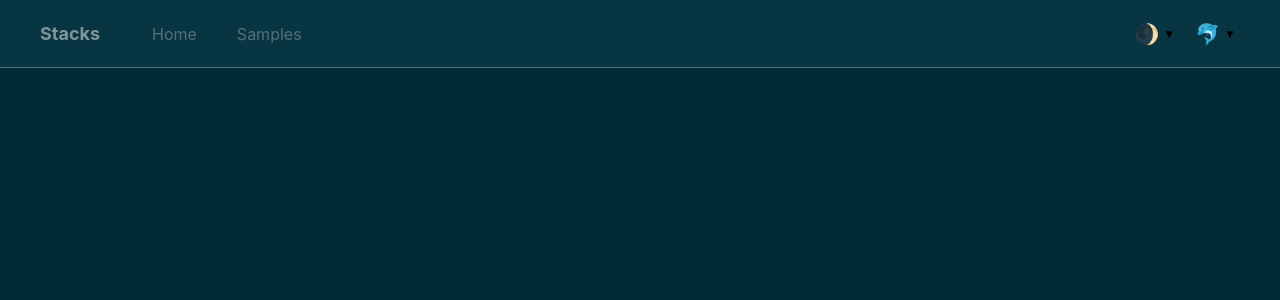
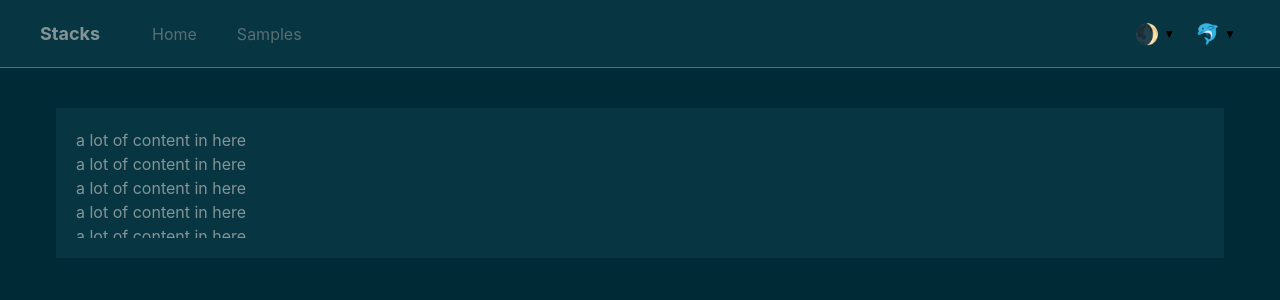
Before and after one commit to maybecake/stacks, a React (Vite) app in the folder frontend/: page / in a window 1280 px wide. Shown: the top 300 px of the page. Built offline with nearby package versions, Linux system fonts and the light colour scheme.

Commit message:
scrollable

```diff
--- a/frontend/src/App.css
+++ b/frontend/src/App.css
@@ -1,6 +1,6 @@
 .app {
-  min-height: 100vh;
   display: flex;
+  height: 100vh;
   flex-direction: column;
   background-color: var(--bg-primary);
   color: var(--text-primary);
@@ -8,10 +8,19 @@
 
 .main-content {
   flex: 1;
-  margin-top: 4rem; /* Account for fixed header */
   padding: 1rem;
   max-width: 1200px;
   width: 100%;
+
+  margin-top: var(--spacing-lg);
+  margin-bottom: var(--spacing-lg);
   margin-left: auto;
   margin-right: auto;
+  overflow-y: auto;
 }
+
+.main-content-inner {
+  height: 150px;
+  background-color: var(--bg-secondary);
+  padding: 20px;
+}
--- a/frontend/src/App.tsx
+++ b/frontend/src/App.tsx
@@ -1,8 +1,8 @@
-import React from 'react'
-import './App.css'
-import { BrowserRouter as Router, Route, Switch } from 'react-router-dom'
-import { Home, Samples } from '@features/index'
-import { Header } from '@components/Header'
+import React from "react";
+import "./App.css";
+import { BrowserRouter as Router, Route, Switch } from "react-router-dom";
+import { Home, Samples } from "@features/index";
+import { Header } from "@components/Header";
 
 function App() {
   return (
@@ -10,6 +10,23 @@ function App() {
       <div className="app">
         <Header />
         <main className="main-content">
+          <div className="main-content-inner">
+            <div className="scrollable">
+              <p> a lot of content in here </p>
+              <p> a lot of content in here </p>
+              <p> a lot of content in here </p>
+              <p> a lot of content in here </p>
+              <p> a lot of content in here </p>
+              <p> a lot of content in here </p>
+              <p> a lot of content in here </p>
+              <p> a lot of content in here </p>
+              <p> a lot of content in here </p>
+              <p> a lot of content in here </p>
+              <p> a lot of content in here </p>
+              <p> a lot of content in here </p>
+              <p> a lot of content in here </p>
+            </div>
+          </div>
           <Switch>
             <Route exact path="/" component={Home} />
             <Route path="/samples" component={Samples} />
@@ -17,7 +34,7 @@ function App() {
         </main>
       </div>
     </Router>
-  )
+  );
 }
 
-export default App
+export default App;
--- a/frontend/src/index.css
+++ b/frontend/src/index.css
@@ -15,7 +15,6 @@
 body {
   margin: 0;
   min-width: 320px;
-  min-height: 100vh;
   background-color: var(--bg-primary);
   color: var(--text-primary);
   transition: background-color 0.3s ease, color 0.3s ease;
@@ -26,3 +25,23 @@ body {
   margin: 0;
   padding: 0;
 }
+
+.scrollable {
+  overflow-y: auto;
+  height: 100%;
+}
+
+/* width */
+::-webkit-scrollbar {
+  width: var(--spacing-xs);
+}
+
+::-webkit-scrollbar-thumb,
+::-webkit-scrollbar-track {
+  border-radius: var(--spacing-xs);
+  background: rgba(128, 128, 128, 0.08);
+}
+
+::-webkit-scrollbar-thumb {
+  background: rgba(128, 128, 128, 0.4);
+}
```
Also changed, not shown: 2 other files (tests, documents, lock files or other folders).
